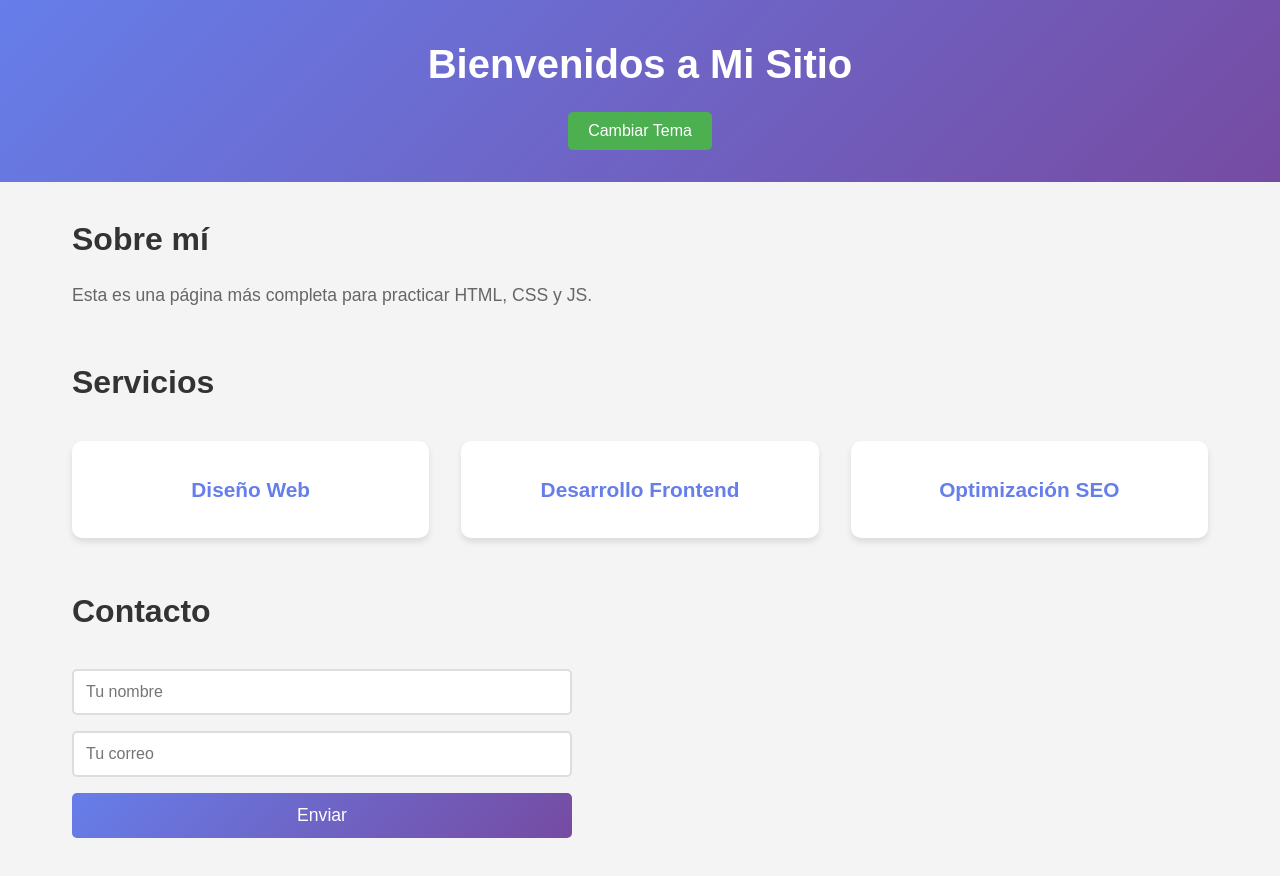
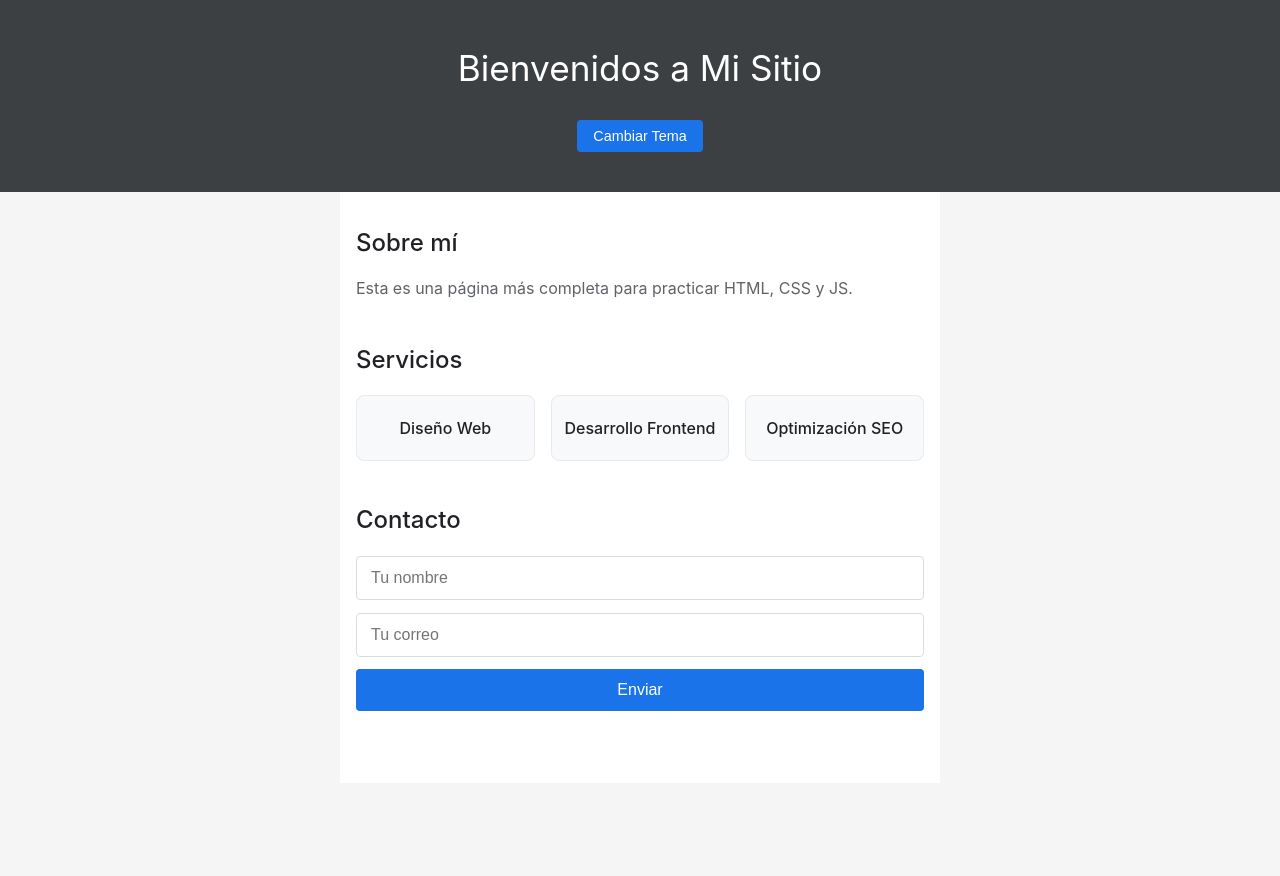
Before and after one commit to Francisco0506/Pagina-Avanzada, a plain HTML site: page index.html in a window 1280 px wide. After the commit the page ends 800 px from the top, so only its background shows below. Drawn offline with Linux system fonts and the light colour scheme.

Commit message:
Update: Ajustar diseño para coincidir con imagen objetivo

```diff
--- a/styles.css
+++ b/styles.css
@@ -5,128 +5,133 @@
 }
 
 body {
-    font-family: 'Arial', sans-serif;
+    font-family: -apple-system, BlinkMacSystemFont, 'Segoe UI', Roboto, sans-serif;
     line-height: 1.6;
     transition: all 0.3s ease;
-}
-
-/* Tema claro (por defecto) */
-body {
-    background-color: #f4f4f4;
+    background-color: #f5f5f5;
     color: #333;
 }
 
 /* Header */
 .header {
-    background: linear-gradient(135deg, #667eea 0%, #764ba2 100%);
+    background: #3c4043;
     color: white;
-    padding: 2rem 1rem;
+    padding: 2.5rem 1rem;
     text-align: center;
     position: relative;
 }
 
 .header h1 {
-    font-size: 2.5rem;
-    margin-bottom: 1rem;
+    font-size: 2.2rem;
+    margin-bottom: 1.5rem;
+    font-weight: 400;
 }
 
 .theme-btn {
-    background: #4CAF50;
+    background: #1a73e8;
     color: white;
     border: none;
-    padding: 10px 20px;
-    border-radius: 5px;
+    padding: 8px 16px;
+    border-radius: 4px;
     cursor: pointer;
-    font-size: 1rem;
+    font-size: 0.9rem;
+    font-weight: 500;
     transition: background 0.3s ease;
 }
 
 .theme-btn:hover {
-    background: #45a049;
+    background: #1557b0;
 }
 
 /* Main content */
 .main-content {
-    max-width: 1200px;
+    max-width: 600px;
     margin: 0 auto;
-    padding: 2rem;
+    padding: 2rem 1rem;
+    background: white;
 }
 
 .about, .services, .contact {
-    margin-bottom: 3rem;
+    margin-bottom: 2.5rem;
 }
 
 .about h2, .services h2, .contact h2 {
-    font-size: 2rem;
-    margin-bottom: 1rem;
-    color: #333;
+    font-size: 1.5rem;
+    margin-bottom: 0.8rem;
+    color: #202124;
+    font-weight: 500;
 }
 
 .about p {
-    font-size: 1.1rem;
-    color: #666;
+    font-size: 1rem;
+    color: #5f6368;
+    margin-bottom: 1rem;
 }
 
 /* Services Grid */
 .services-grid {
     display: grid;
-    grid-template-columns: repeat(auto-fit, minmax(250px, 1fr));
-    gap: 2rem;
-    margin-top: 2rem;
+    grid-template-columns: repeat(3, 1fr);
+    gap: 1rem;
+    margin-top: 1rem;
 }
 
 .service-card {
-    background: white;
-    padding: 2rem;
-    border-radius: 10px;
-    box-shadow: 0 4px 6px rgba(0,0,0,0.1);
+    background: #f8f9fa;
+    padding: 1.2rem 0.8rem;
+    border-radius: 8px;
     text-align: center;
     transition: transform 0.3s ease;
+    border: 1px solid #e8eaed;
 }
 
 .service-card:hover {
-    transform: translateY(-5px);
+    transform: translateY(-2px);
+    box-shadow: 0 2px 8px rgba(0,0,0,0.1);
 }
 
 .service-card h3 {
-    color: #667eea;
-    font-size: 1.3rem;
+    color: #202124;
+    font-size: 1rem;
+    font-weight: 500;
 }
 
 /* Contact Form */
 .contact-form {
-    max-width: 500px;
-    margin-top: 2rem;
+    width: 100%;
+    margin-top: 1rem;
 }
 
 .form-input {
     width: 100%;
-    padding: 12px;
-    margin-bottom: 1rem;
-    border: 2px solid #ddd;
-    border-radius: 5px;
+    padding: 12px 14px;
+    margin-bottom: 0.8rem;
+    border: 1px solid #dadce0;
+    border-radius: 4px;
     font-size: 1rem;
+    transition: border-color 0.3s ease;
 }
 
 .form-input:focus {
     outline: none;
-    border-color: #667eea;
+    border-color: #1a73e8;
 }
 
 .form-btn {
     width: 100%;
-    background: linear-gradient(135deg, #667eea 0%, #764ba2 100%);
+    background: #1a73e8;
     color: white;
     border: none;
     padding: 12px;
-    border-radius: 5px;
-    font-size: 1.1rem;
+    border-radius: 4px;
+    font-size: 1rem;
+    font-weight: 500;
     cursor: pointer;
-    transition: opacity 0.3s ease;
+    transition: background 0.3s ease;
 }
 
 .form-btn:hover {
-    opacity: 0.9;
+    background: #1557b0;
 }
 
 /* Tema oscuro */
@@ -163,14 +168,20 @@ body.dark-theme .form-input::placeholder {
 /* Responsive */
 @media (max-width: 768px) {
     .header h1 {
-        font-size: 2rem;
+        font-size: 1.8rem;
     }
 
     .main-content {
         padding: 1rem;
+        margin: 0 0.5rem;
     }
 
     .services-grid {
         grid-template-columns: 1fr;
+        gap: 0.8rem;
+    }
+
+    .service-card {
+        padding: 1rem;
     }
 }
```
